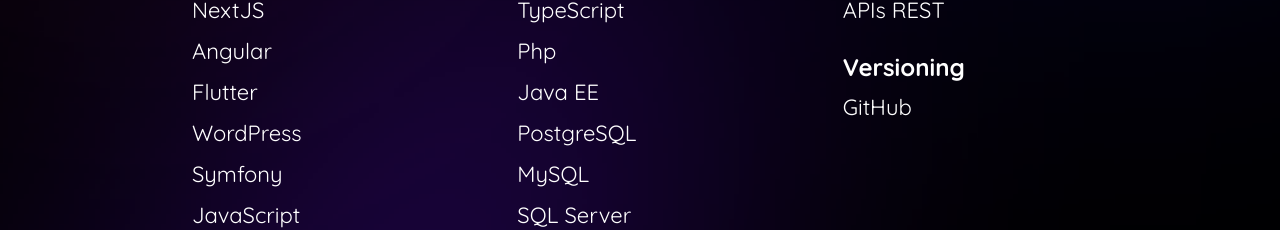
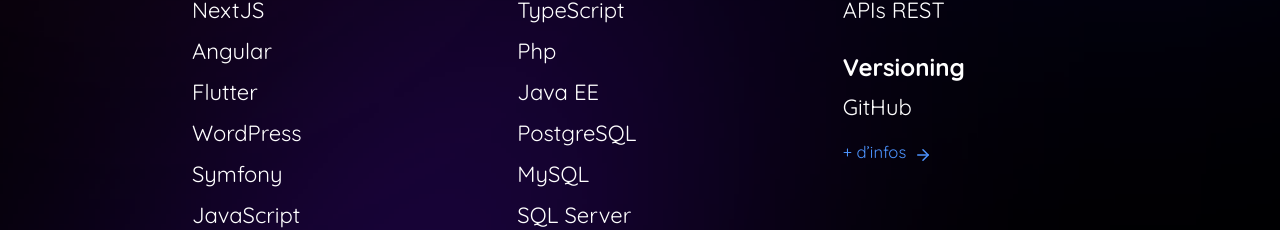
Before and after one commit to YoCode35/my-book, a Next.js app: page / in a window 1280 px wide. Shown: the part 1715-1945 px from the top of the page. Built offline with nearby package versions, Linux system fonts and the light colour scheme.

Commit message:
Update SkillsPage + added a new link '+ d'infos' on HomePage

```diff
--- a/src/app/page.tsx
+++ b/src/app/page.tsx
@@ -1,7 +1,7 @@
 import Image from 'next/image';
 import DotsRectangle from "../components/dots/DotsRectangle";
 //import { ImCross } from "react-icons/im"
-//import Link from "next/link";
+import Link from "next/link";
 import MyTodoListProject from "../components/projects/MyTodoListProject";
 
 export default function Home() {
@@ -229,6 +229,39 @@ export default function Home() {
                 </div>
 
                 {/* Skills Link */}
+                <Link
+                  href="/skills#skills"
+                  className=" flex
+                              items-center
+                              mt-4 text-[3.5vw] sm:text-[2.5vw] md:text-[2vw] lg:text-[1.7vw] xl:text-[1.3vw]
+                              hover:text-navLinkHover group mb-8"
+                >
+                  <span className="mr-2">+ d’infos</span>
+                  <svg
+                    className=" w-[3.8vw]
+                                h-[auto] sm:w-[3vw] sm:h-[auto] md:w-[2.5vw] md:h-[auto] lg:w-[2vw] lg:h-[auto] xl:w-[1.4vw] xl:h-[auto]
+                                mt-1
+                                text-[#4d94ff]
+                                group-hover:text-navLinkHover"
+                    xmlns="http://www.w3.org/2000/svg"
+                    fill="none"
+                    viewBox="0 0 24 24"
+                    stroke="currentColor"
+                  >
+                    <path
+                      strokeLinecap="round"
+                      strokeLinejoin="round"
+                      strokeWidth="2"
+                      d="M19 12H5"
+                    />
+                    <path
+                      strokeLinecap="round"
+                      strokeLinejoin="round"
+                      strokeWidth="2"
+                      d="M12 5l7 7-7 7"
+                    />
+                  </svg>
+                </Link>
                 {/* <div
                   className=" relative
                               mt-8
@@ -250,7 +283,7 @@ export default function Home() {
                                         group-hover:rounded p-1"
                       >
                         {/* Flèche */}
-                        {/* <svg className="w-5 h-5 colorChart" xmlns="http://www.w3.org/2000/svg" fill="none" viewBox="0 0 24 24" stroke="currentColor">
+                {/* <svg className="w-5 h-5 colorChart" xmlns="http://www.w3.org/2000/svg" fill="none" viewBox="0 0 24 24" stroke="currentColor">
                           <path strokeLinecap="round" strokeLinejoin="round" strokeWidth="2" d="M19 12H5" />
                           <path strokeLinecap="round" strokeLinejoin="round" strokeWidth="2" d="M12 5l7 7-7 7" />
                         </svg>
--- a/src/app/skills/page.tsx
+++ b/src/app/skills/page.tsx
@@ -34,16 +34,24 @@ export default function Skills() {
             >
                 <p className="paragraph-custom mt-4">
                     J’exerce dans le secteur du numérique depuis une vingtaine d’années. J’ai commencé par maitriser le développement front-end, avec l’HTML, le CSS, le JavaScript et quelques notions en PHP.
+                    Au gré de mes développements, je me suis toujours efforcé à factoriser mon code et à l’écrire de la manière la plus propre possible.
                 </p>
                 <p className="paragraph-custom mt-4">
-                    Ma montée en compétences en back-end me permet aujourd’hui de Développer une application from scratch jusqu’à son aboutissement.
+                    Ma montée en compétences récente en back-end me permet aujourd’hui de développer une application from scratch jusqu’à son aboutissement.
                 </p>
                 <p className="paragraph-custom mt-4">
-                    Aujourd’hui, j’exerce ces compétences en me perfectionnant et en explorant des stacks modernes comme React.js, Next.js, Angular, TypeScript, Node.js, Flutter par exemple.
+                    Aujourd’hui, j’exerce ces compétences en me perfectionnant et en explorant des stacks modernes comme React.js, Next.js, Angular, TypeScript, Node.js ou encore Flutter.
                 </p>
                 <p className="paragraph-custom mt-4">
-                    Prochainement, je prévois le déploiement de mon application www.mytodolist.tech sur les Stores d’Apple et d’Androïd.
-                    J’aimerais aussi assimiler le Framework Nest (NestJS) permettant de créer des applications côté serveur.
+                    Prochainement, je prévois le déploiement de mon application           <a
+                        href="https://www.mytodolist.tech"
+                        target="_blank"
+                        rel="noopener noreferrer"  // Security
+                        className="text-navLinkHover hover:underline"
+                    >
+                        MyTodoList
+                    </a> sur les Stores d’Apple et d’Androïd.
+                    J’aimerais aussi assimiler le Framework NestJS permettant de créer des applications côté serveur.
                 </p>
                 {/* <div className="px-4 sm:px-8 md:px-16
                             max-w-screen-lg
```
